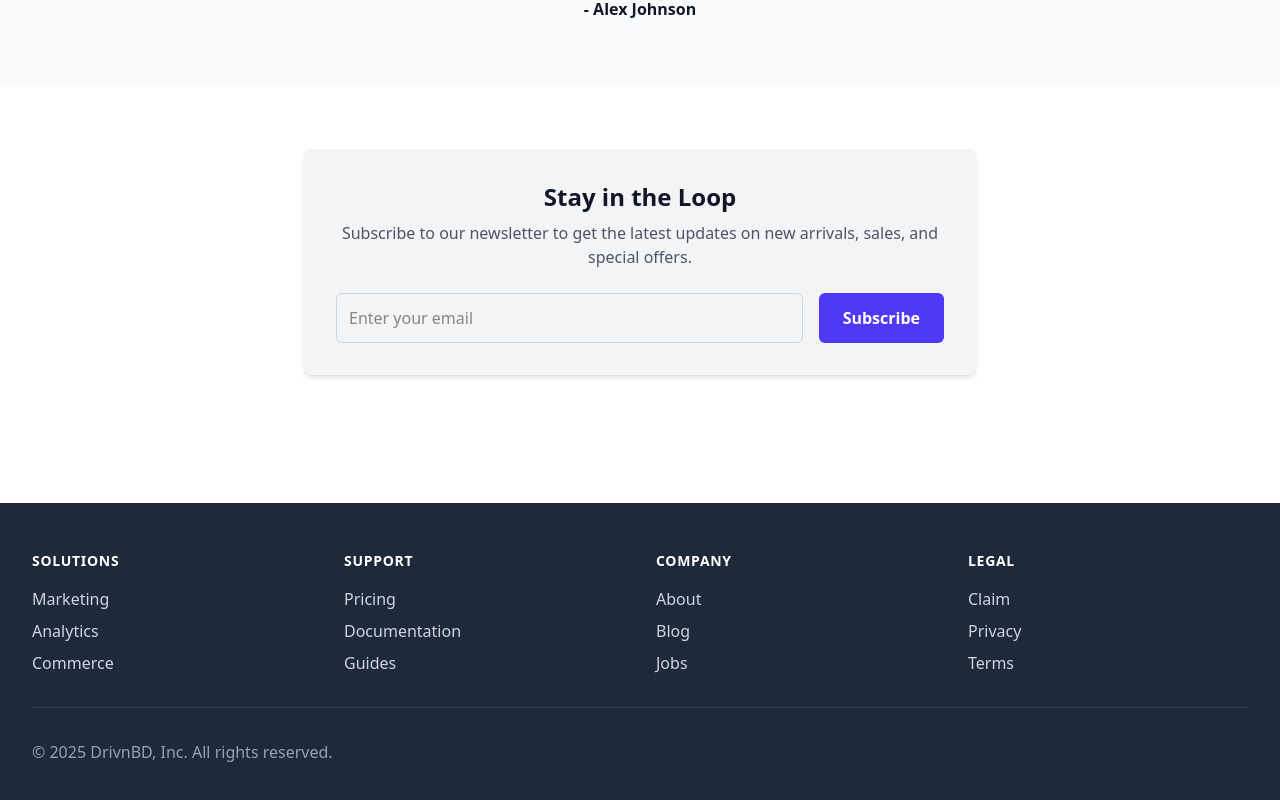
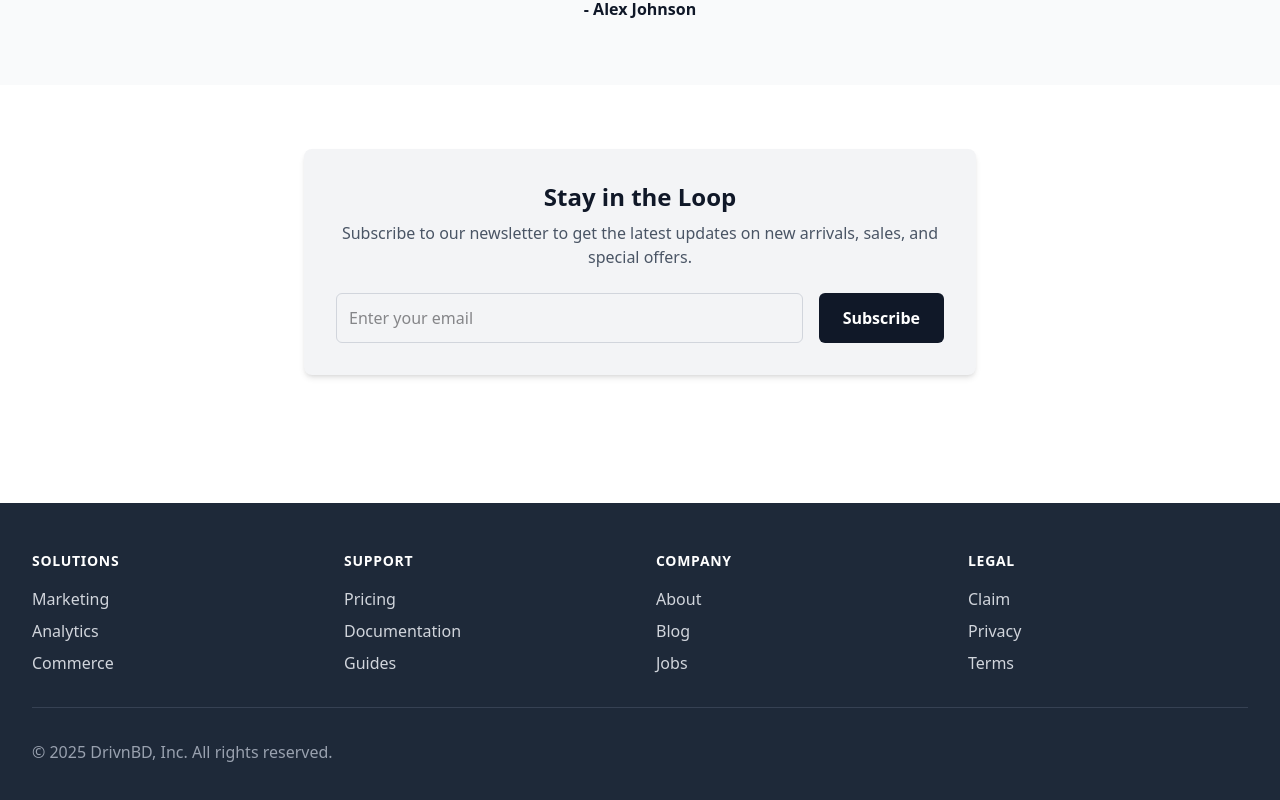
Before and after one commit to blu3be3tle/drivnbd-client, a React (Vite) app: page / in a window 1280 px wide. Shown: the part 2465-3265 px from the top of the page. Built offline with nearby package versions, Linux system fonts and the light colour scheme; no server answers.

Commit message:
newsletter subscribe btn style changed

```diff
--- a/src/pages/Home.jsx
+++ b/src/pages/Home.jsx
@@ -125,7 +125,7 @@ const Home = () => {
                     <p className="mt-2 text-gray-600">Subscribe to our newsletter to get the latest updates on new arrivals, sales, and special offers.</p>
                     <form className="mt-6 flex flex-col sm:flex-row gap-4">
                         <input type="email" placeholder="Enter your email" className="flex-grow p-3 border border-gray-300 rounded-md focus:ring-indigo-500 focus:border-indigo-500" />
-                        <button type="submit" className="bg-indigo-600 text-white font-semibold py-3 px-6 rounded-md hover:bg-indigo-700 transition">Subscribe</button>
+                        <button type="submit" className="bg-gray-900 text-white font-semibold py-3 px-6 rounded-md hover:bg-gray-700 transition">Subscribe</button>
                     </form>
                 </div>
             </section>
```
